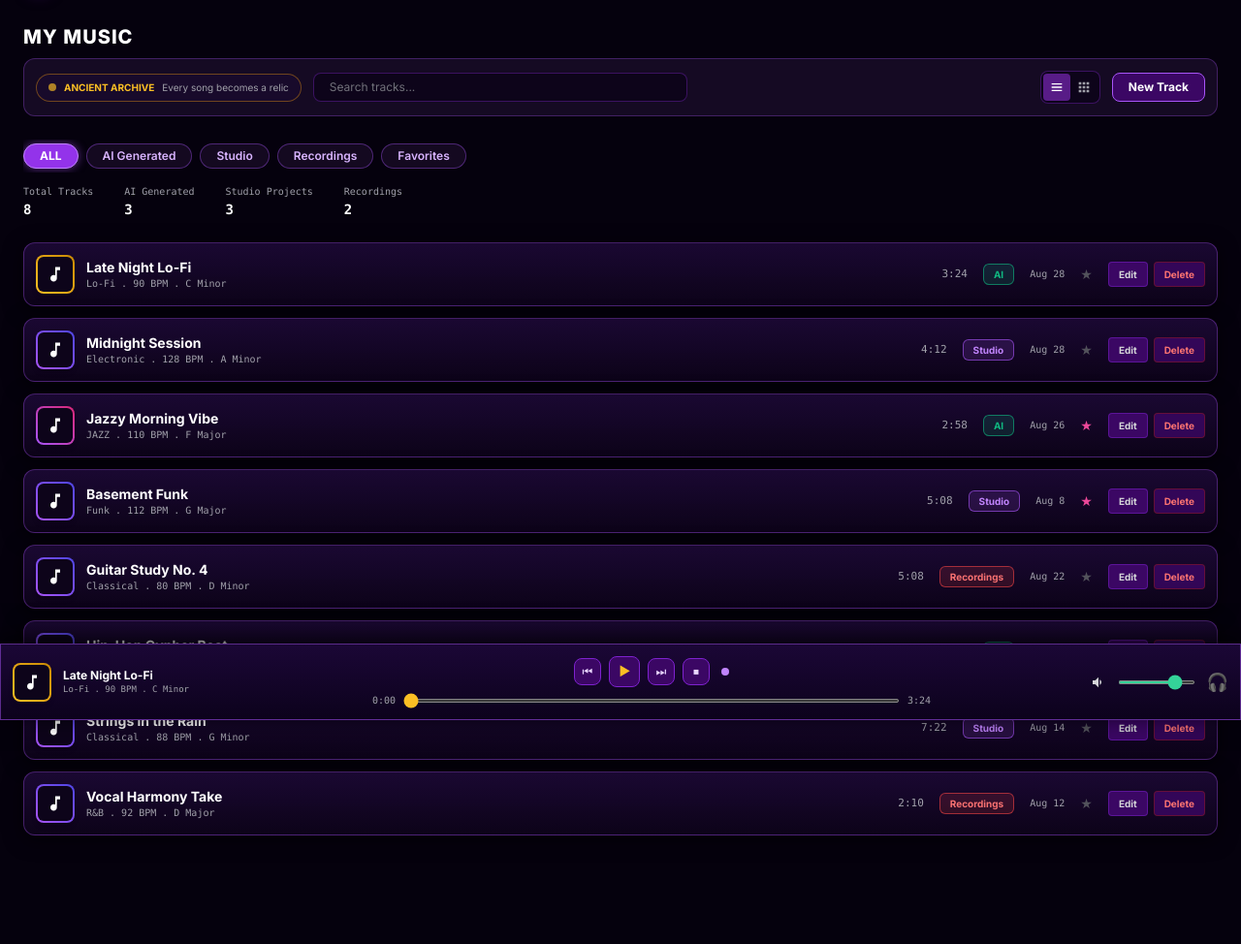
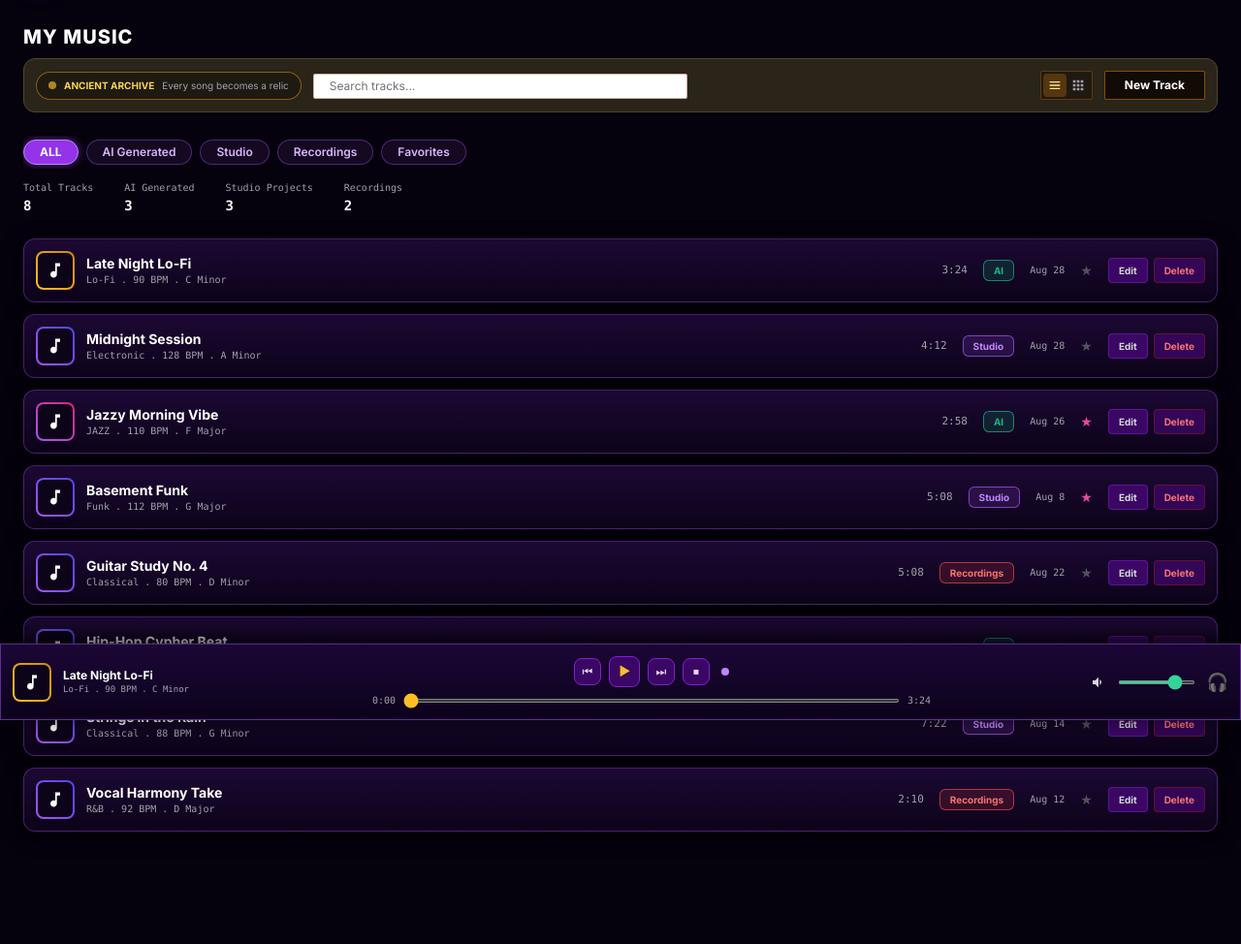
Before and after one commit to gautav2003/MagicalFlow, a Flask app: page /my-music in a window 1280 px wide. Shown: the part 57-1031 px from the top of the page at 97% size. After the commit the page ends 915 px from the top, so only its background shows below. Run offline with Flask 3, Linux system fonts and the light colour scheme; a user stored in the database is signed in; some libraries are stand-ins or nearby versions.

Commit message:
Add files via upload

```diff
--- a/Magical Flow/templates/MyMusic.html
+++ b/Magical Flow/templates/MyMusic.html
@@ -29,7 +29,7 @@
 
       /* Main Card Glassmorphism */
       .music-card {
-        background: linear-gradient(180deg, rgba(29, 9, 54, 0.9) 0%, rgba(13, 3, 26, 0.95) 100%);
+        background: linear-gradient(180deg, rgba(29, 9, 54, 0.95) 0%, rgba(13, 3, 26, 0.98) 100%);
         border: 1px solid rgba(168, 85, 247, 0.35);
         box-shadow: 0 4px 20px rgba(0, 0, 0, 0.6);
         transition: all 0.2s ease-in-out;
@@ -39,26 +39,26 @@
         box-shadow: 0 0 15px rgba(168, 85, 247, 0.3);
       }
 
-      /* Search & Header Bar */
+      /* Search & Archive Header Bar */
       .archive-bar {
-        background: rgba(24, 12, 38, 0.9);
-        border: 1px solid rgba(168, 85, 247, 0.3);
+        background: #2a2419;
+        border: 1px solid #52442d;
       }
 
       /* Category Badges */
       .badge-ai {
         background: rgba(16, 185, 129, 0.15);
-        border: 1px solid rgba(16, 185, 129, 0.6);
+        border: 1px solid rgba(16, 185, 129, 0.7);
         color: #10b981;
       }
       .badge-studio {
         background: rgba(168, 85, 247, 0.15);
-        border: 1px solid rgba(168, 85, 247, 0.6);
+        border: 1px solid rgba(168, 85, 247, 0.7);
         color: #c084fc;
       }
       .badge-recordings {
         background: rgba(239, 68, 68, 0.15);
-        border: 1px solid rgba(239, 68, 68, 0.6);
+        border: 1px solid rgba(239, 68, 68, 0.7);
         color: #f87171;
       }
 
@@ -80,10 +80,10 @@
       .bottom-player {
         background: linear-gradient(180deg, #1b0736 0%, #0c021c 100%);
         border: 1px solid rgba(168, 85, 247, 0.5);
-        box-shadow: 0 -5px 25px rgba(0, 0, 0, 0.8);
+        box-shadow: 0 -5px 25px rgba(0, 0, 0, 0.85);
       }
 
-      /* Player Buttons */
+      /* Player Control Buttons */
       .player-btn {
         background: #3b0764;
         border: 1px solid #7e22ce;
@@ -142,31 +142,31 @@
 
         <!-- Left Badge & Search Field -->
         <div class="flex items-center gap-3 flex-grow max-w-2xl">
-          <div class="flex items-center gap-2 px-3 py-1.5 rounded-full bg-[#180a2b] border border-amber-500/40 text-[10px] font-bold text-amber-400">
+          <div class="flex items-center gap-2 px-3 py-1.5 rounded-full bg-[#1e1a12] border border-amber-500/50 text-[10px] font-bold text-amber-300">
             <span class="w-2 h-2 rounded-full bg-amber-400 animate-pulse"></span>
             <span>ANCIENT ARCHIVE</span>
             <span class="text-zinc-400 font-normal hidden sm:inline">Every song becomes a relic</span>
           </div>
 
           <div class="flex-grow relative">
-            <input type="text" id="searchInput" oninput="filterTracks()" placeholder="Search tracks..." class="w-full bg-[#0d041a] border border-purple-800/50 rounded-lg px-4 py-1.5 text-xs text-white placeholder-zinc-500 focus:outline-none focus:border-purple-400" />
+            <input type="text" id="searchInput" oninput="filterTracks()" placeholder="Search tracks..." class="w-full bg-[#ffffff] border border-amber-800/40 rounded-sm px-4 py-1 text-xs text-black placeholder-zinc-500 focus:outline-none" />
           </div>
         </div>
 
         <!-- Right Controls: View Mode Switches & New Track Button -->
         <div class="flex items-center gap-3">
           <!-- View Toggle Buttons -->
-          <div class="flex items-center bg-[#0d041a] border border-purple-800/50 rounded-lg p-0.5">
-            <button type="button" id="listViewBtn" onclick="switchView('list')" title="List View" class="p-1.5 rounded bg-purple-900 text-white transition-colors">
+          <div class="flex items-center bg-[#1e1a12] border border-amber-700/50 rounded-sm p-0.5">
+            <button type="button" id="listViewBtn" onclick="switchView('list')" title="List View" class="p-1 rounded bg-amber-600/30 text-amber-200 transition-colors">
               <svg class="w-4 h-4" fill="currentColor" viewBox="0 0 24 24"><path d="M4 6h16v2H4zm0 5h16v2H4zm0 5h16v2H4z"/></svg>
             </button>
-            <button type="button" id="gridViewBtn" onclick="switchView('grid')" title="Grid View" class="p-1.5 rounded text-zinc-400 hover:text-white transition-colors">
+            <button type="button" id="gridViewBtn" onclick="switchView('grid')" title="Grid View" class="p-1 rounded text-zinc-400 hover:text-white transition-colors">
               <svg class="w-4 h-4" fill="currentColor" viewBox="0 0 24 24"><path d="M4 4h4v4H4zm6 0h4v4h-4zm6 0h4v4h-4zM4 10h4v4H4zm6 0h4v4h-4zm6 0h4v4h-4zM4 16h4v4H4zm6 0h4v4h-4zm6 0h4v4h-4z"/></svg>
             </button>
           </div>
 
           <!-- New Track Button -->
-          <a href="{{ url_for('select_mode') }}" class="px-4 py-1.5 rounded-lg bg-purple-950 border border-purple-500 text-xs font-bold text-white hover:bg-purple-900 transition-colors">
+          <a href="{{ url_for('select_mode') }}" class="px-5 py-1.5 rounded-sm bg-[#120b05] border border-amber-600/60 text-xs font-bold text-white hover:bg-amber-950 transition-colors">
             New Track
           </a>
         </div>
@@ -393,16 +393,16 @@
         if (mode === 'list') {
           listCont.classList.remove('hidden');
           gridCont.classList.add('hidden');
-          listBtn.classList.add('bg-purple-900', 'text-white');
+          listBtn.classList.add('bg-amber-600/30', 'text-amber-200');
           listBtn.classList.remove('text-zinc-400');
-          gridBtn.classList.remove('bg-purple-900', 'text-white');
+          gridBtn.classList.remove('bg-amber-600/30', 'text-amber-200');
           gridBtn.classList.add('text-zinc-400');
         } else {
           gridCont.classList.remove('hidden');
           listCont.classList.add('hidden');
-          gridBtn.classList.add('bg-purple-900', 'text-white');
+          gridBtn.classList.add('bg-amber-600/30', 'text-amber-200');
           gridBtn.classList.remove('text-zinc-400');
-          listBtn.classList.remove('bg-purple-900', 'text-white');
+          listBtn.classList.remove('bg-amber-600/30', 'text-amber-200');
           listBtn.classList.add('text-zinc-400');
         }
       }
@@ -515,7 +515,7 @@
       }
 
       function adjustVolume(val) {
-        // Volume adjustment hook
+        // Volume hook
       }
 
       function toggleMuteVolume() {
```
